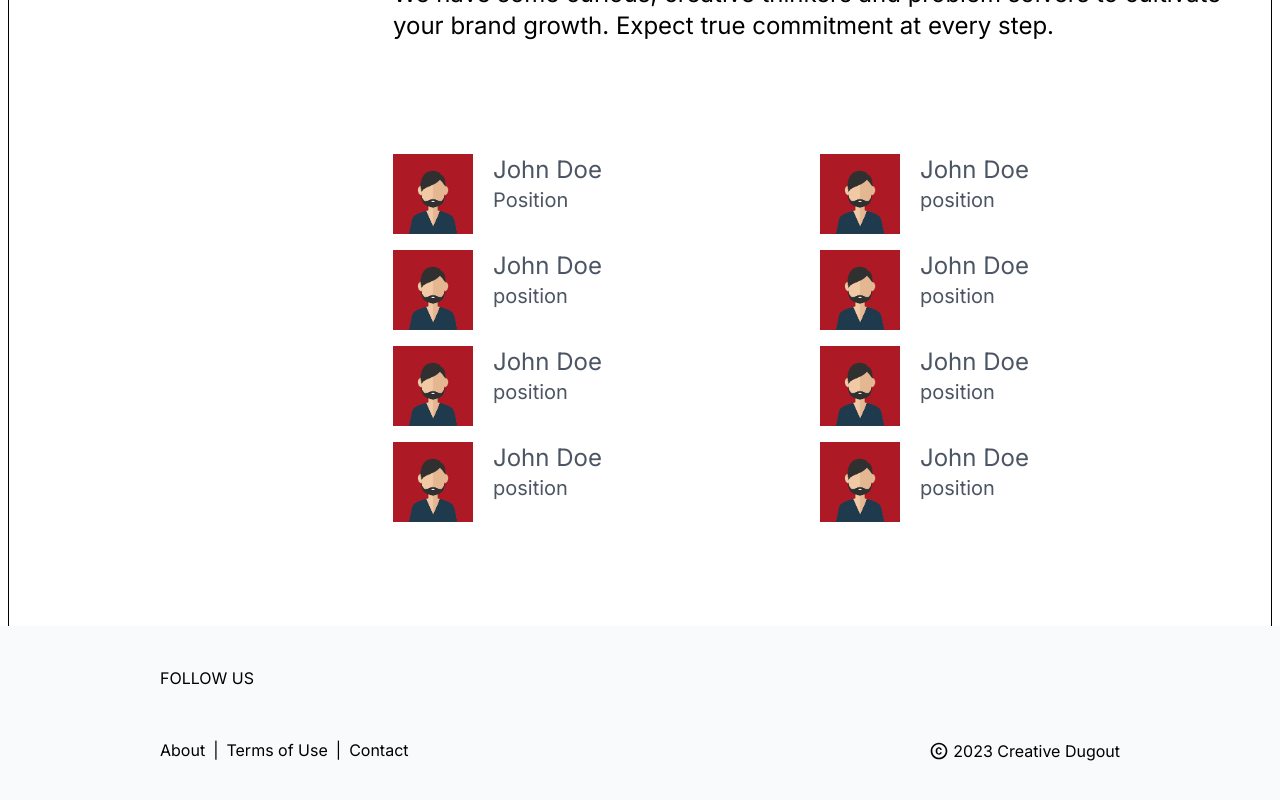
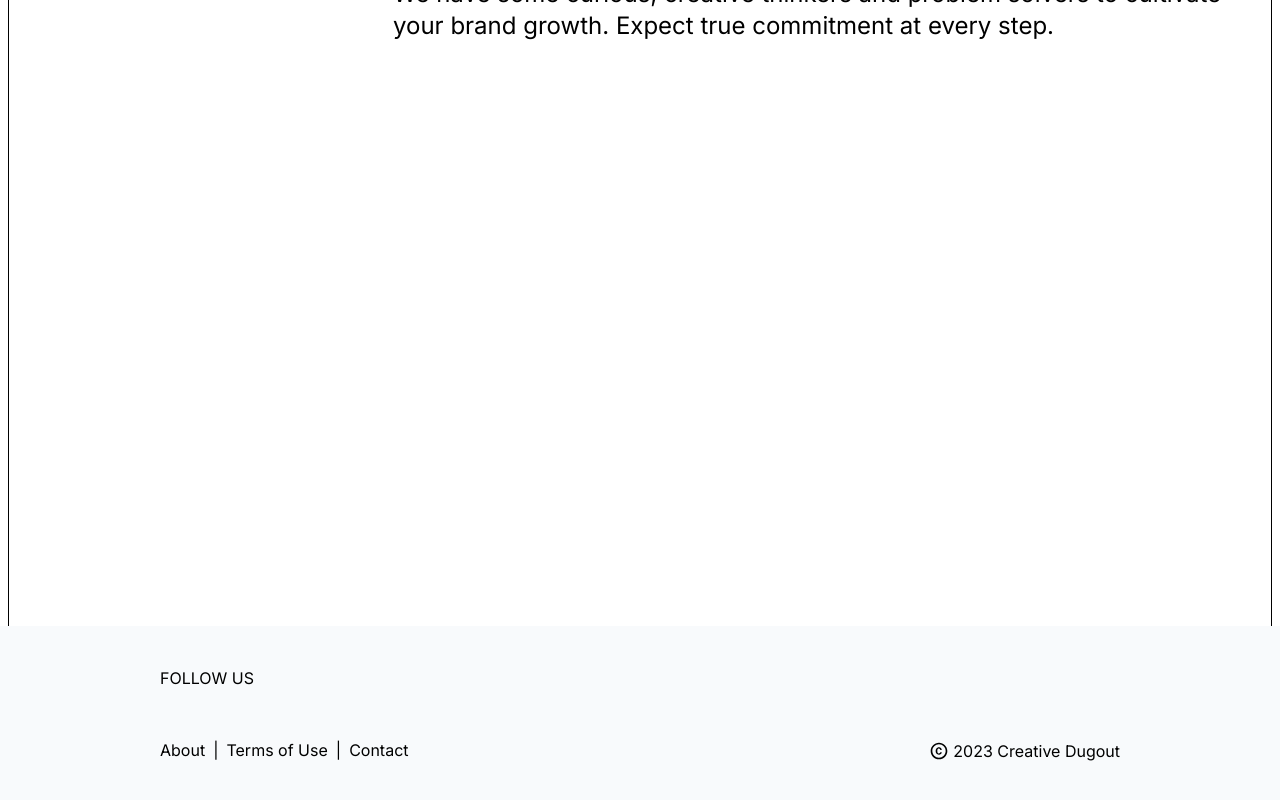
Before and after one commit to thedudeontitan/creative_dogout_website, a Next.js app: page /about in a window 1280 px wide. Shown: the part 3661-4461 px from the top of the page. Built offline with nearby package versions, Linux system fonts and the light colour scheme.

Commit message:
removed teams section

```diff
--- a/app/about/page.tsx
+++ b/app/about/page.tsx
@@ -3,64 +3,64 @@ import Link from "next/link";
 import React from "react";
 import { BsArrowRight } from "react-icons/bs";
 
-const team_info = [
-  {
-    key: "1",
-    name: "John Doe",
-    position: "Position",
-    image: "/pfp.png",
-    linkedin: "https://www.linkedin.com/in/ankit-kokane-795162197/",
-  },
-  {
-    key: "2",
-    name: "John Doe",
-    position: "position",
-    image: "/pfp.png",
-    linkedin: "https://www.linkedin.com/in/ankit-kokane-795162197/",
-  },
-  {
-    key: "3",
-    name: "John Doe",
-    position: "position",
-    image: "/pfp.png",
-    linkedin: "https://www.linkedin.com/in/ankit-kokane-795162197/",
-  },
-  {
-    key: "4",
-    name: "John Doe",
-    position: "position",
-    image: "/pfp.png",
-    linkedin: "https://www.linkedin.com/in/ankit-kokane-795162197/",
-  },
-  {
-    key: "5",
-    name: "John Doe",
-    position: "position",
-    image: "/pfp.png",
-    linkedin: "https://www.linkedin.com/in/ankit-kokane-795162197/",
-  },
-  {
-    key: "6",
-    name: "John Doe",
-    position: "position",
-    image: "/pfp.png",
-    linkedin: "https://www.linkedin.com/in/ankit-kokane-795162197/",
-  },
-  {
-    key: "7",
-    name: "John Doe",
-    position: "position",
-    image: "/pfp.png",
-    linkedin: "https://www.linkedin.com/in/ankit-kokane-795162197/",
-  },
-  {
-    key: "8",
-    name: "John Doe",
-    position: "position",
-    image: "/pfp.png",
-    linkedin: "https://www.linkedin.com/in/ankit-kokane-795162197/",
-  },
-];
+// const team_info = [
+//   {
+//     key: "1",
+//     name: "John Doe",
+//     position: "Position",
+//     image: "/pfp.png",
+//     linkedin: "https://www.linkedin.com/in/ankit-kokane-795162197/",
+//   },
+//   {
+//     key: "2",
+//     name: "John Doe",
+//     position: "position",
+//     image: "/pfp.png",
+//     linkedin: "https://www.linkedin.com/in/ankit-kokane-795162197/",
+//   },
+//   {
+//     key: "3",
+//     name: "John Doe",
+//     position: "position",
+//     image: "/pfp.png",
+//     linkedin: "https://www.linkedin.com/in/ankit-kokane-795162197/",
+//   },
+//   {
+//     key: "4",
+//     name: "John Doe",
+//     position: "position",
+//     image: "/pfp.png",
+//     linkedin: "https://www.linkedin.com/in/ankit-kokane-795162197/",
+//   },
+//   {
+//     key: "5",
+//     name: "John Doe",
+//     position: "position",
+//     image: "/pfp.png",
+//     linkedin: "https://www.linkedin.com/in/ankit-kokane-795162197/",
+//   },
+//   {
+//     key: "6",
+//     name: "John Doe",
+//     position: "position",
+//     image: "/pfp.png",
+//     linkedin: "https://www.linkedin.com/in/ankit-kokane-795162197/",
+//   },
+//   {
+//     key: "7",
+//     name: "John Doe",
+//     position: "position",
+//     image: "/pfp.png",
+//     linkedin: "https://www.linkedin.com/in/ankit-kokane-795162197/",
+//   },
+//   {
+//     key: "8",
+//     name: "John Doe",
+//     position: "position",
+//     image: "/pfp.png",
+//     linkedin: "https://www.linkedin.com/in/ankit-kokane-795162197/",
+//   },
+// ];
 
 function page() {
   return (
@@ -79,7 +79,7 @@ function page() {
             <span className="lg:ml-96 text-2xl font-normal lg:mt-10 lg:pr-10 px-2 lg:px-0">
               Together, let&apos;s unlock growth!
             </span>
-            <button className="lg:ml-96 text-lg font-normal lg:mt-10 border border-black mx-auto px-4 py-2 flex flex-row gap-x-2 items-center hover:scale-[1.02] transition-all duration-500">
+            <button className="lg:ml-96 text-lg font-normal lg:mt-10 border border-black mx-auto px-4 py-2 flex flex-row gap-x-2 items-center hover:scale-105 hover:bg-black hover:text-white transition-all duration-500">
               Let&apos;s connect <BsArrowRight />
             </button>
           </div>
@@ -112,7 +112,8 @@ function page() {
           With Creative Dugout, you get a partner to operate, innovate and make
           winning brand experiences.{" "}
         </span>
-        <button className="lg:ml-96 text-lg font-normal lg:mt-5 border border-black mx-auto px-4 py-2 flex flex-row gap-x-2 items-center hover:scale-[1.02] transition-all duration-500">
+            <button className="lg:ml-96 text-lg font-normal lg:mt-5 border border-black mx-auto px-4 py-2 flex flex-row gap-x-2 items-center hover:scale-105 hover:bg-black hover:text-white transition-all duration-500">
+
           Know our expertise <BsArrowRight />
         </button>
       </div>
@@ -136,7 +137,7 @@ function page() {
           We have some curious, creative thinkers and problem solvers to
           cultivate your brand growth. Expect true commitment at every step.
         </span>
-        <div className="lg:ml-96 mt-20">
+        {/* <div className="lg:ml-96 mt-20">
           <div className="grid grid-cols-1 lg:grid-cols-2 gap-4">
             {team_info.map((info) => (
               <Link
@@ -152,7 +153,7 @@ function page() {
               </Link>
             ))}
           </div>
-        </div>
+        </div> */}
       </div>
     </section>
   );
```
